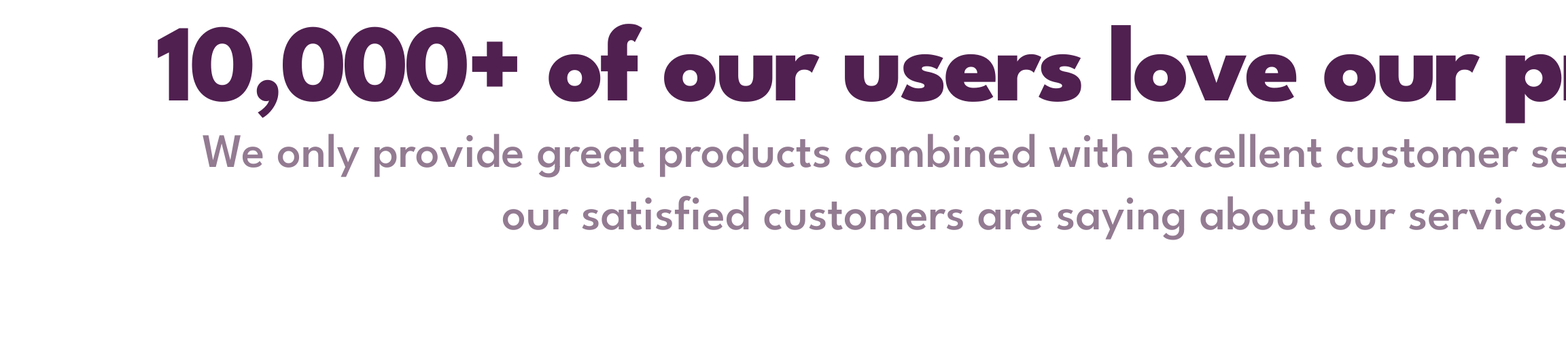
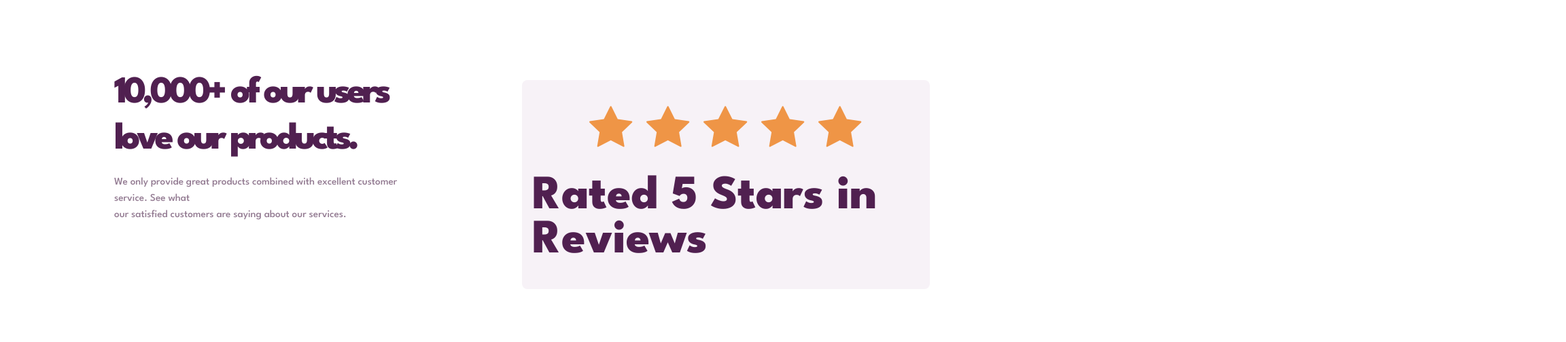
Before and after one commit to Juan122113/social-proof-section-master, a plain HTML site: page index.html in a window 1536 px wide. Shown: the top 504 px of the page at 68% size, 2304 px wide, since content can reach past the window. Drawn offline with Linux system fonts and the light colour scheme.

Commit message:
Update styles.css

```diff
--- a/css/styles.css
+++ b/css/styles.css
@@ -138,12 +138,34 @@ section p{
 
 @media (min-width: 1440px) {
     main {
+        padding: 13vh 21vh;
         display: grid;
-        grid-template-columns: 1fr 1fr;
+        grid-template-columns: 50% 50%;
         grid-template-rows: 60% 40%;
         grid-template-areas:
-        "main"
-        "reviews"
+        "main stars"
+        "reviews reviews"
+    }
+
+    h1{
+        padding: 0 20vh 0 0;
+        font-size: 7vh;
+        /* color: var(--Very-Dark-Magenta); */
+        font-weight: 725;
+        /* letter-spacing: -0.35vw; */
+        /* word-spacing: 1vw; */
+        line-height: 8.5vh;
+        text-align: left;
+    }
+
+    section p{
+        padding: 2vh 20vh 0 0;
+        text-align: left;
+        font-size: 1.9vh;
+        font-weight: 500;
+        /* letter-spacing: 0.1vw; */
+        line-height: 3vh;
+        color: hsl(303, 10%, 53%);
     }
 
     .reviews{
```
